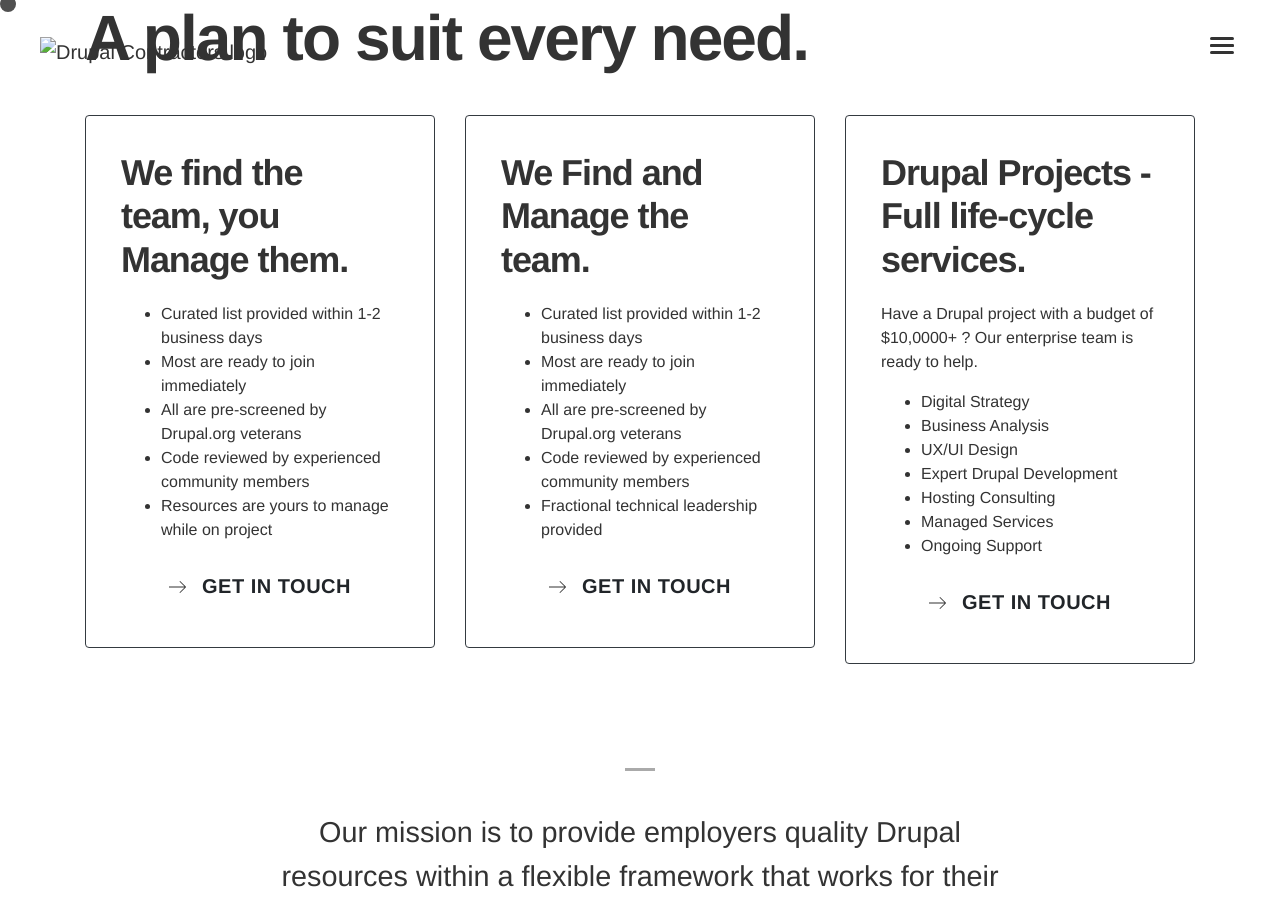
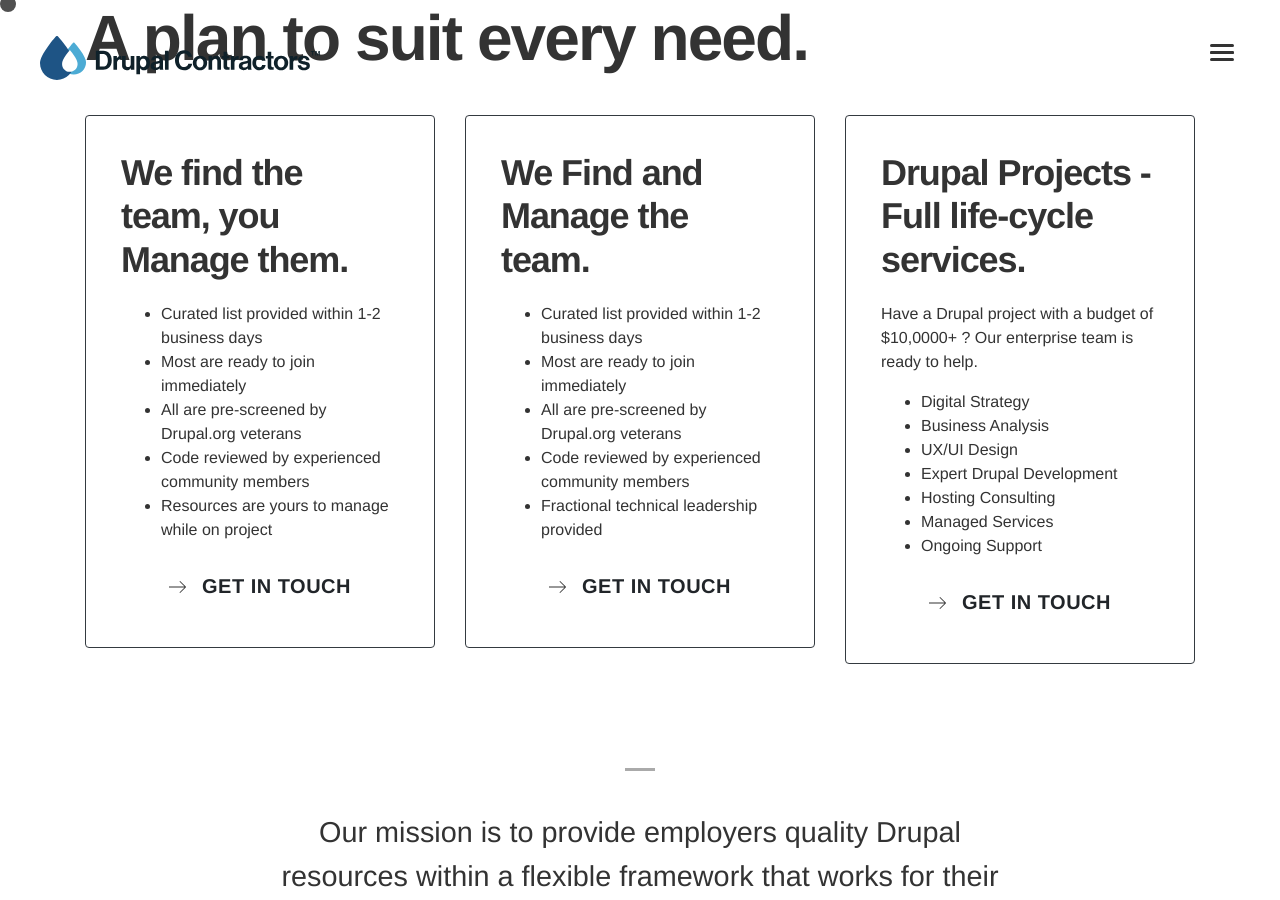
Before and after one commit to devjgigas/drupal-contractors.github.io, a Jekyll site: the page built from pricing.html, in a window 1280 px wide. Built offline with Jekyll 4.4.1, drawn with Linux system fonts in a browser that asks for light colours; a script that is not in the unit is left out.

Commit message:
Fix logo display

```diff
--- a/_includes/navigation.html
+++ b/_includes/navigation.html
@@ -3,7 +3,7 @@
   <div class="container-fluid d-flex justify-content-between">
     <!-- Navbar Brand -->
     <a href="/" class="navbar-brand animsition-link">
-      <img href="/img/logos/logo.svg" alt="Drupal Contractors logo" />
+      <img src="/img/logos/logo.svg" alt="Drupal Contractors logo" />
     </a>
     <!-- Fullscreen Nav -->
     <a role="button" class="nav-button ml-auto"><span
```
